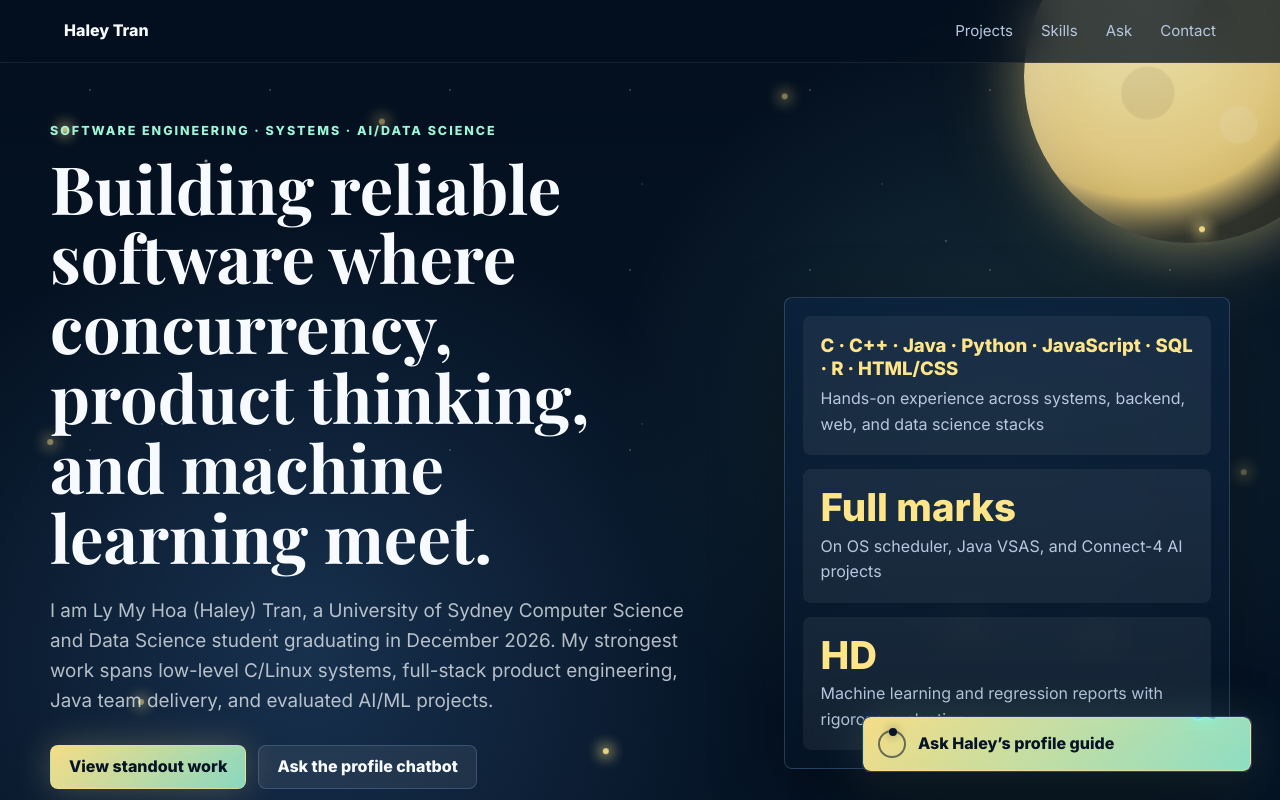
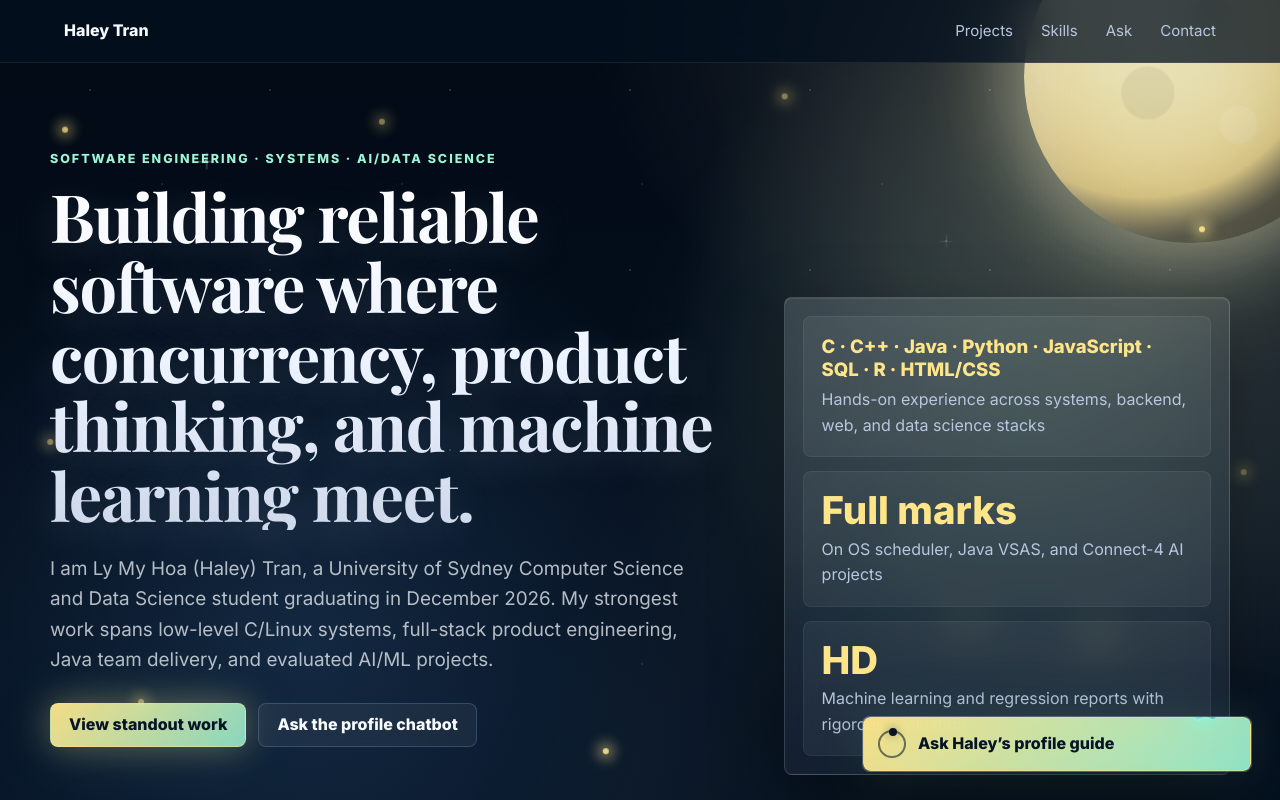
Before and after one commit to HaleyyT/portfolio, a website built with Vite: page index.html in a window 1280 px wide. Shown: the top 800 px of the page. Built offline with nearby package versions, Linux system fonts and the light colour scheme.

Commit message:
Polish midnight magic UI

```diff
--- a/src/main.js
+++ b/src/main.js
@@ -226,3 +226,13 @@
     chatInput.focus();
   });
 });
+
+document.querySelectorAll(".project-card, .skills-grid article, .snapshot-list article, .signal").forEach((card) => {
+  card.addEventListener("pointermove", (event) => {
+    const rect = card.getBoundingClientRect();
+    const x = ((event.clientX - rect.left) / rect.width) * 100;
+    const y = ((event.clientY - rect.top) / rect.height) * 100;
+    card.style.setProperty("--glow-x", `${x.toFixed(1)}%`);
+    card.style.setProperty("--glow-y", `${y.toFixed(1)}%`);
+  });
+});
--- a/src/styles.css
+++ b/src/styles.css
@@ -13,6 +13,10 @@
   --cyan: #9bdcff;
   --rose: #f0a9c7;
   --shadow: 0 24px 70px rgba(0, 0, 0, 0.38);
+  --glass: rgba(255, 255, 255, 0.055);
+  --glass-strong: rgba(255, 255, 255, 0.085);
+  --glass-line: rgba(255, 255, 255, 0.14);
+  --moonlight: rgba(255, 245, 200, 0.3);
 }
 
 * {
@@ -27,9 +31,10 @@
   margin: 0;
   min-height: 100vh;
   background:
-    radial-gradient(circle at 24% 16%, rgba(90, 155, 226, 0.22), transparent 28rem),
-    radial-gradient(circle at 78% 10%, rgba(157, 245, 213, 0.12), transparent 24rem),
-    linear-gradient(180deg, #04101f 0%, #07182d 42%, #041220 100%);
+    radial-gradient(circle at 88% 8%, rgba(255, 245, 200, 0.16), transparent 28rem),
+    radial-gradient(circle at 24% 16%, rgba(90, 155, 226, 0.18), transparent 28rem),
+    radial-gradient(circle at 78% 10%, rgba(157, 245, 213, 0.1), transparent 24rem),
+    linear-gradient(180deg, #020a15 0%, #07182d 42%, #030d19 100%);
   color: var(--ink);
   font-family: Inter, system-ui, -apple-system, BlinkMacSystemFont, "Segoe UI", sans-serif;
   line-height: 1.6;
@@ -58,7 +63,18 @@
     radial-gradient(circle, rgba(157, 220, 255, 0.55) 0 1px, transparent 1.5px);
   background-position: 0 0, 42px 64px;
   background-size: 180px 180px, 240px 240px;
-  opacity: 0.22;
+  opacity: 0.2;
+}
+
+.night-sky::after {
+  content: "";
+  position: absolute;
+  inset: 0;
+  background:
+    radial-gradient(ellipse at 88% 4%, rgba(255, 245, 200, 0.18), transparent 34rem),
+    linear-gradient(110deg, transparent 0 48%, rgba(255, 245, 200, 0.035) 64%, transparent 82%);
+  mix-blend-mode: screen;
+  opacity: 0.85;
 }
 
 .moon {
@@ -70,19 +86,21 @@
   border-radius: 50%;
   background: radial-gradient(circle at 36% 32%, #fff8c9, #eacb77 58%, rgba(234, 203, 119, 0.28) 68%, rgba(234, 203, 119, 0.04) 72%);
   box-shadow:
-    inset -30px -26px 48px rgba(91, 63, 25, 0.28),
-    inset 22px 18px 34px rgba(255, 255, 255, 0.2),
-    0 0 54px rgba(254, 229, 138, 0.34),
-    0 0 120px rgba(254, 229, 138, 0.2);
+    inset -36px -30px 58px rgba(91, 63, 25, 0.32),
+    inset 24px 20px 38px rgba(255, 255, 255, 0.22),
+    0 0 80px 20px var(--moonlight),
+    0 0 150px rgba(254, 229, 138, 0.2);
   opacity: 0.92;
 }
 
 .moon::before {
   content: "";
   position: absolute;
-  inset: -20%;
+  inset: -26%;
   border-radius: 50%;
-  background: radial-gradient(circle, rgba(254, 229, 138, 0.28), transparent 64%);
+  background:
+    radial-gradient(circle, rgba(255, 245, 200, 0.34), transparent 58%),
+    radial-gradient(circle, rgba(157, 245, 213, 0.08), transparent 72%);
   z-index: -1;
 }
 
@@ -106,6 +124,26 @@
   background: #fff;
   box-shadow: 0 0 18px #fff;
   animation: twinkle 4s ease-in-out infinite;
+}
+
+.star::before,
+.star::after {
+  content: "";
+  position: absolute;
+  inset: -5px;
+  margin: auto;
+  background: rgba(255, 255, 255, 0.9);
+  opacity: 0.45;
+}
+
+.star::before {
+  width: 12px;
+  height: 1px;
+}
+
+.star::after {
+  width: 1px;
+  height: 12px;
 }
 
 .star-a { top: 20%; left: 16%; }
@@ -210,6 +248,12 @@
   max-width: 760px;
   margin-bottom: 24px;
   font-size: clamp(2.35rem, 5.2vw, 5rem);
+  letter-spacing: -0.02em;
+  background: linear-gradient(180deg, #ffffff 0%, #eef4ff 52%, #cfd9ea 100%);
+  -webkit-background-clip: text;
+  background-clip: text;
+  color: transparent;
+  text-shadow: 0 10px 42px rgba(214, 226, 255, 0.18);
   text-wrap: balance;
 }
 
@@ -256,11 +300,12 @@
   border-color: rgba(254, 229, 138, 0.42);
   background: linear-gradient(135deg, rgba(254, 229, 138, 0.96), rgba(157, 245, 213, 0.86));
   color: #061426;
-  box-shadow: 0 0 34px rgba(254, 229, 138, 0.25);
+  box-shadow: 0 0 34px rgba(254, 229, 138, 0.32), 0 0 70px rgba(157, 245, 213, 0.12);
 }
 
 .secondary {
-  background: rgba(255, 255, 255, 0.07);
+  background: rgba(255, 255, 255, 0.055);
+  backdrop-filter: blur(10px);
 }
 
 .button:hover,
@@ -274,10 +319,12 @@
 .skills-grid article,
 .snapshot-list article,
 .chatbot {
-  border: 1px solid var(--line);
-  background: linear-gradient(180deg, rgba(11, 35, 63, 0.82), rgba(6, 20, 38, 0.72));
-  box-shadow: var(--shadow);
-  backdrop-filter: blur(16px);
+  border: 1px solid var(--glass-line);
+  background:
+    linear-gradient(135deg, rgba(255, 255, 255, 0.08), transparent 36%),
+    linear-gradient(180deg, var(--glass-strong), var(--glass));
+  box-shadow: var(--shadow), inset 0 1px 0 rgba(255, 255, 255, 0.08);
+  backdrop-filter: blur(20px) saturate(130%);
 }
 
 .hero-panel {
@@ -292,7 +339,8 @@
 .signal {
   padding: 18px;
   border-radius: 8px;
-  background: rgba(255, 255, 255, 0.06);
+  background: rgba(255, 255, 255, 0.055);
+  border: 1px solid rgba(255, 255, 255, 0.06);
 }
 
 .signal span {
@@ -347,9 +395,12 @@
 
 .snapshot-list article,
 .skills-grid article {
+  position: relative;
+  overflow: hidden;
   min-height: 100%;
   padding: 22px;
   border-radius: 8px;
+  transition: transform 220ms ease, border-color 220ms ease, box-shadow 220ms ease, background 220ms ease;
 }
 
 .section-heading {
@@ -370,11 +421,49 @@
 }
 
 .project-card {
+  position: relative;
+  overflow: hidden;
   min-height: 300px;
   display: flex;
   flex-direction: column;
   padding: 24px;
   border-radius: 8px;
+  transition: transform 220ms ease, border-color 220ms ease, box-shadow 220ms ease, background 220ms ease;
+}
+
+.project-card::before,
+.skills-grid article::before,
+.snapshot-list article::before,
+.signal::before {
+  content: "";
+  position: absolute;
+  inset: -1px;
+  background: radial-gradient(circle at var(--glow-x, 50%) var(--glow-y, 0%), rgba(254, 229, 138, 0.16), transparent 34%);
+  opacity: 0;
+  transition: opacity 220ms ease;
+  pointer-events: none;
+}
+
+.project-card:hover,
+.skills-grid article:hover,
+.snapshot-list article:hover,
+.signal:hover {
+  transform: translateY(-3px);
+  border-color: rgba(254, 229, 138, 0.24);
+  background:
+    linear-gradient(135deg, rgba(255, 255, 255, 0.11), transparent 36%),
+    linear-gradient(180deg, rgba(255, 255, 255, 0.1), rgba(255, 255, 255, 0.05));
+  box-shadow:
+    0 24px 70px rgba(0, 0, 0, 0.42),
+    0 0 34px rgba(254, 229, 138, 0.12),
+    inset 0 1px 0 rgba(255, 255, 255, 0.12);
+}
+
+.project-card:hover::before,
+.skills-grid article:hover::before,
+.snapshot-list article:hover::before,
+.signal:hover::before {
+  opacity: 1;
 }
 
 .project-card.featured {
@@ -402,6 +491,8 @@
   margin-top: auto;
   color: var(--gold);
   font-weight: 800;
+  position: relative;
+  z-index: 1;
 }
 
 .skills-grid {
```
